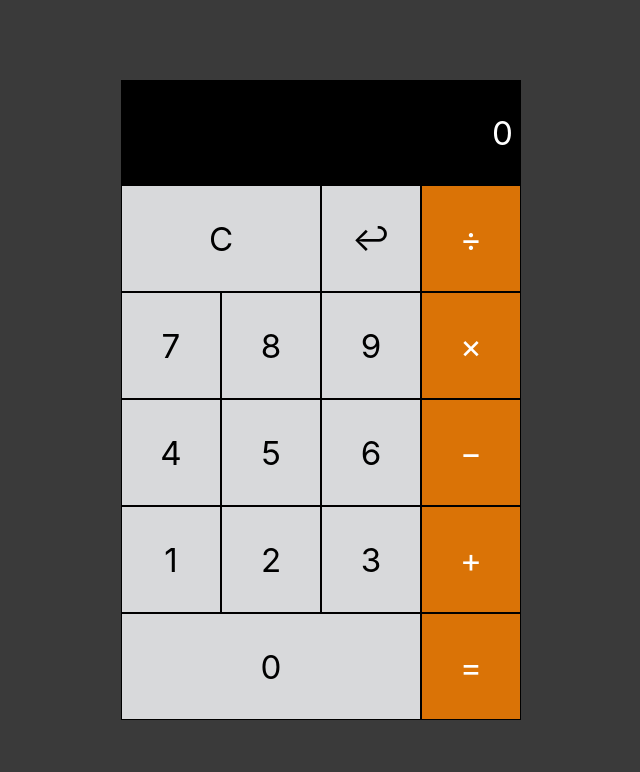
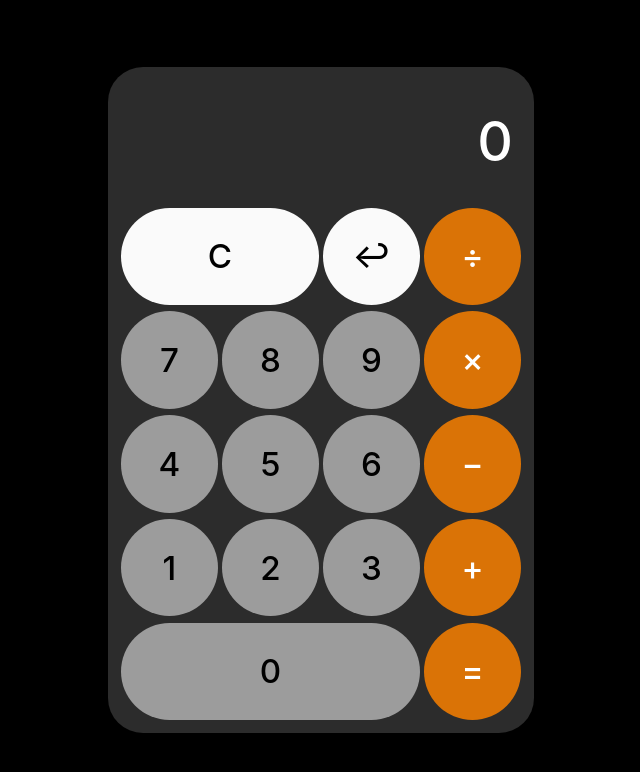
Before and after one commit to Guillaume-G9/CALCULATOR-PROJECT, a plain HTML site: page index.html in a window 1280 px wide. Shown: the whole page, without its empty margins (319-959 px from the left). Drawn offline with Linux system fonts and the light colour scheme.

Commit message:
minor fixes

```diff
--- a/easyCalc.js
+++ b/easyCalc.js
@@ -22,7 +22,11 @@ export function resetDisp() {
 export function erase() {
     document.querySelector('#delete').addEventListener('click', () => {
         numbers.pop()
-        result.textContent = numbers.join('');
+        if(result.textContent === []) {
+            result.textContent = [0]
+        }else {
+            result.textContent = numbers.join('');
+        }
     })
 }
 let operator;
--- a/index.html
+++ b/index.html
@@ -10,8 +10,8 @@
 <body>
     <div class="calculator">
         <p id="final" class="result">0</p>
-        <button id="reset" class="grey">C</button>
-        <button id="delete" class="grey">&#8617;	</button>
+        <button id="reset" class="big dark-grey">C</button>
+        <button id="delete" class="big dark-grey">&#8617;	</button>
         <button id="divide" class="orange operator">&#247;</button>
         <button id="seven" class="grey number">7</button>
         <button id="eight" class="grey number">8</button>
@@ -25,7 +25,7 @@
         <button id="two" class="grey number">2</button>
         <button id="three" class="grey number">3</button>
         <button id="add" class="orange operator">&#43;</button>
-        <button id="zero" class="grey zero number">0</button>
+        <button id="zero" class="grey zero number big">0</button>
         <button id="equal" class="orange">&#61;</button>
     </div>
     <script type="module" src="./script.js"></script>
--- a/styles.css
+++ b/styles.css
@@ -1,41 +1,66 @@
 * {
+    cursor: pointer;
     margin: 0;
     padding: 0;
     font-family:-apple-system, BlinkMacSystemFont, 'Segoe UI', Roboto, Oxygen, Ubuntu, Cantarell, 'Open Sans', 'Helvetica Neue', sans-serif;
     font-size: 1.2em;
+    font-weight: 500;
 }
 
 button {
-    border: 1px solid rgb(0, 0, 0);
+    border: none;
 }
 
 body {
     color: white;
     height: 100vh;
-    background-color: rgba(0, 0, 0, 0.774);
+    background-color: rgb(0, 0, 0);
     display: flex;
     justify-content: center;
     align-items: center;
 }
 
+p {
+    font-size: 2em;
+}
+
 .result {
-    background-color: black;
+    background-color: rgb(44, 44, 44);
     display: flex;
     justify-content: flex-end;
     align-items: center;
     padding-right: 2%;
 }
 
+.grey:not(.big),.orange {
+    border-radius: 50%;
+}
+
+.dark-grey {
+    background-color: rgb(250, 250, 250);
+}
+
+.big {
+    border-radius: 50px;
+}
+
 .calculator {
+    padding: 1%;
     width: 400px;
     height: 80VH;
+    margin: 15%;
     display: grid;
+    border-radius: 35px 35px 35px 35px;;
+    gap: 1%;
+    background-color: rgb(44, 44, 44);
     grid-template-columns: repeat(4, 1fr);
 }
 
 .calculator p {
     grid-column-start: 1;
     grid-column-end: 5;
+    height: 8vh;
+    align-self: center;
 }
 
 .calculator button:first-of-type {
@@ -54,5 +79,5 @@ body {
 }
 
 .grey {
-    background-color: #d8d9db;
+    background-color: #9c9c9c;
 }
```
